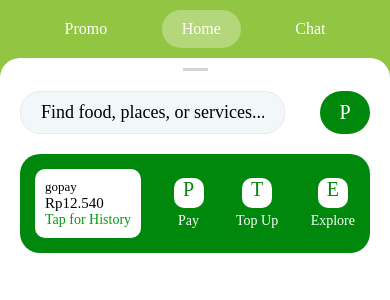
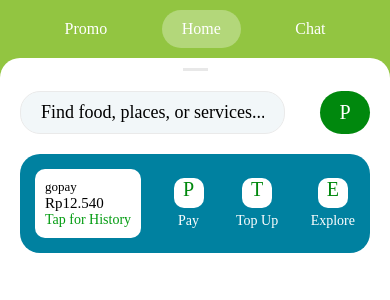
Before and after one commit to padulkemid/simple-gojek-clone, a React Native app: screen / in a window 390 px wide. Shown: the top 300 px of the page. Built offline with nearby package versions, Linux system fonts and the light colour scheme.

Commit message:
Change bg color to match the original stuff.

```diff
--- a/components/body/Balance.js
+++ b/components/body/Balance.js
@@ -52,7 +52,7 @@
     marginHorizontal: 10,
   },
   baseBg: {
-    backgroundColor: '#00880D',
+    backgroundColor: '#0081A0',
   },
   baseText: {
     textAlign: 'center',
--- a/components/body/BodyContainer.js
+++ b/components/body/BodyContainer.js
@@ -24,7 +24,7 @@
     width: 25,
     alignSelf: 'center',
     borderTopWidth: 3,
-    borderTopColor: 'lightgray',
+    borderTopColor: '#E8E8E8',
   },
 });
 
```
